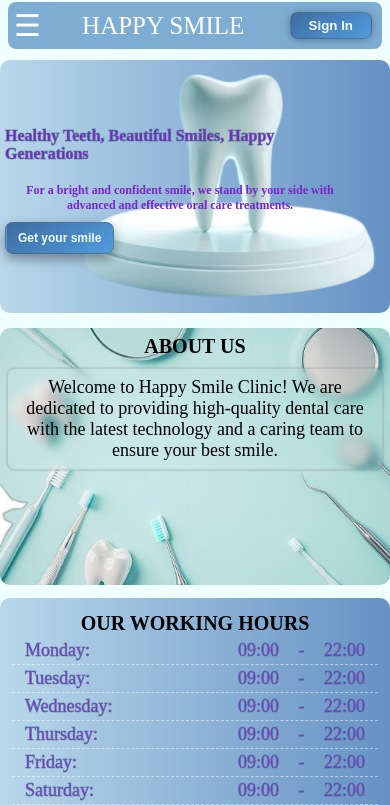
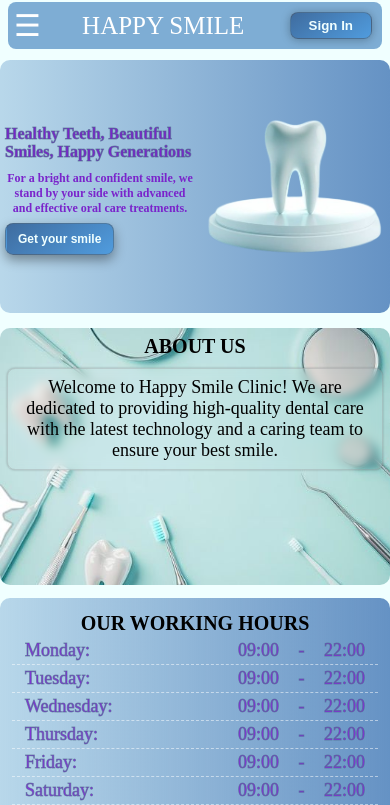
Before and after one commit to Mysm-A/HappySmileClinic, a React app: page /#/login in a window 390 px wide. Shown: the top 805 px of the page. Built offline with nearby package versions, Linux system fonts and the light colour scheme.

Commit message:
Update Appointment.css

```diff
--- a/src/components/Container/Appointment.css
+++ b/src/components/Container/Appointment.css
@@ -238,11 +238,11 @@
   .appointmentSection {min-height: auto; margin:0px; }
   .blue  h2, .purpule h2 { font-size: 16px;}
   .purpule select,  .purpule button { font-size: 14px; padding: 10px; }
-  .appointmentContent .h1 { font-size: 16px;  padding: 0 30px 0 0; }
+  .appointmentContent .h1 { font-size: 16px; margin: 10px 0; }
   .appointmentContent { padding: 5px; z-index: 1; }
-   .appointmentContent  .title { font-size: 12px; padding: 0 30px 0 0; }
+   .appointmentContent  .title { font-size: 12px;  margin: 10px 0;}
   .appointmentContent .heroBtn { font-size: 12px; padding: 8px 12px;;}
-   .heroImage {height: 100%; position: absolute; opacity: 1; z-index: 0; width: 100%; }
+   .heroImage {height: 100%; position: relative; opacity: 1; z-index: 0; width: 100%; }
   .getSmile {flex-direction: row; height: 30vh; position: relative; justify-content: flex-start;}
 }
 
```
